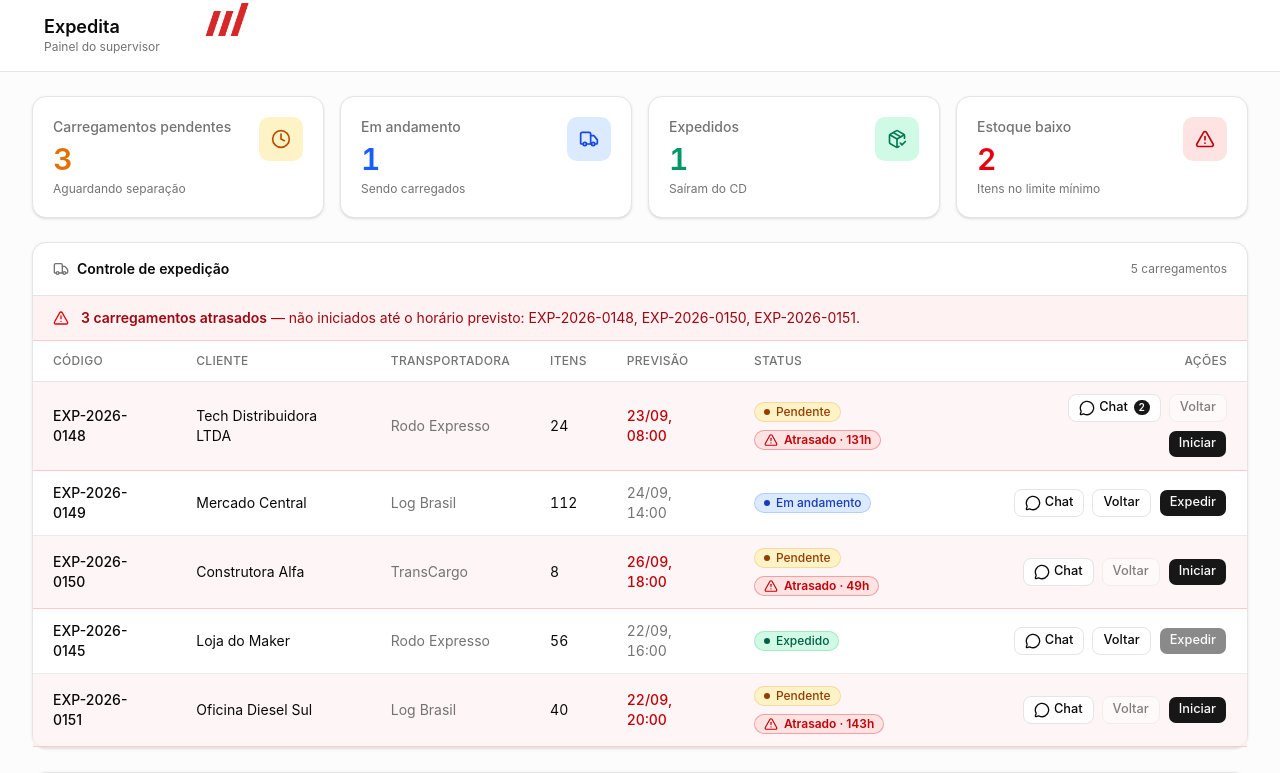
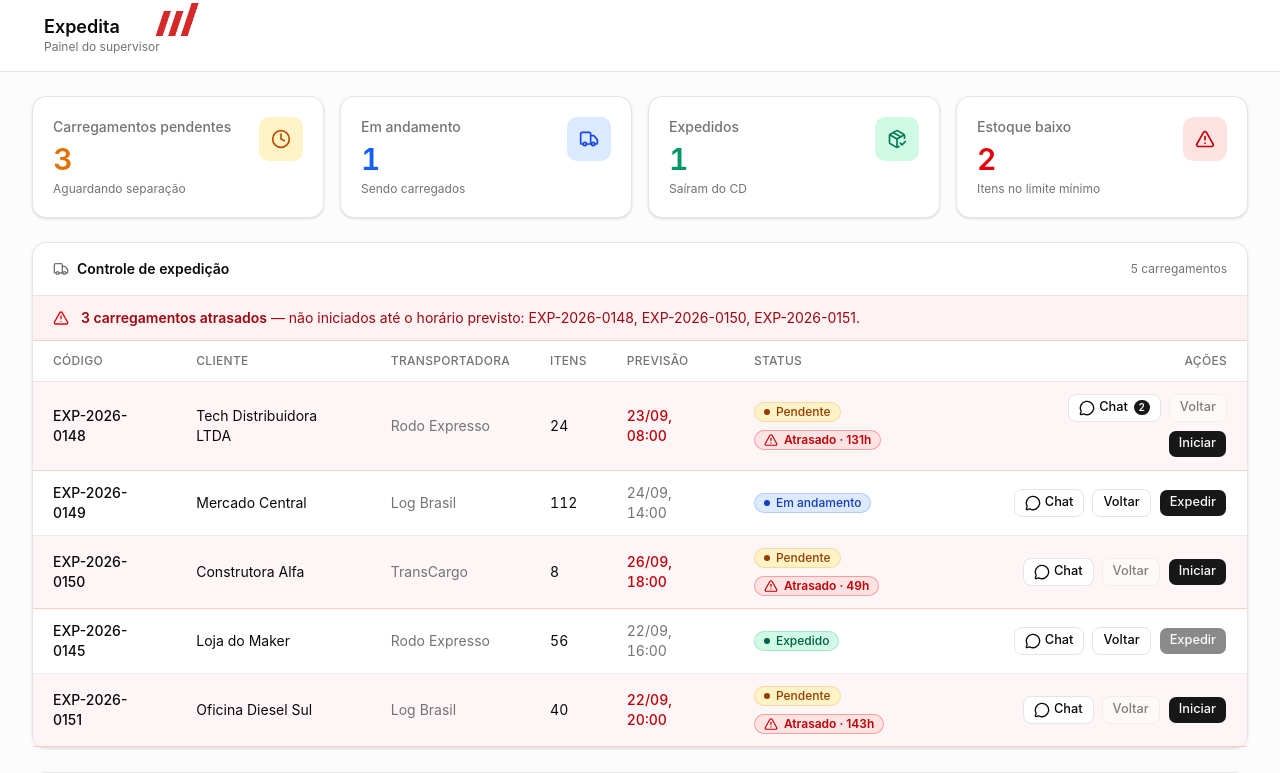
Before and after one commit to delfinog-dot/teste-1-v0, a Next.js app: page / in a window 1280 px wide. Shown: the top 773 px of the page. Built offline with nearby package versions, Linux system fonts and the light colour scheme.

Commit message:
atualização 6 do tamanho da logo

```diff
--- a/app/globals.css
+++ b/app/globals.css
@@ -96,8 +96,8 @@
   max-height: 50px; /* Garante que a imagem ocupe toda a altura do container sem distorcer */
   object-fit: contain;
   position: absolute;
-  left: 200px; /* Ajuste conforme necessário para centralizar a imagem */
-  bottom: 20px; /* Alinha a parte inferior da imagem com a parte inferior do container */
+  left: 150px; /* Ajuste conforme necessário para centralizar a imagem */
+  bottom: 25px; /* Alinha a parte inferior da imagem com a parte inferior do container */
   top: 0; /* Garante que a imagem ocupe toda a altura do container */
   right: 150px; /* Ajuste conforme necessário para centralizar a imagem */
 }
```
